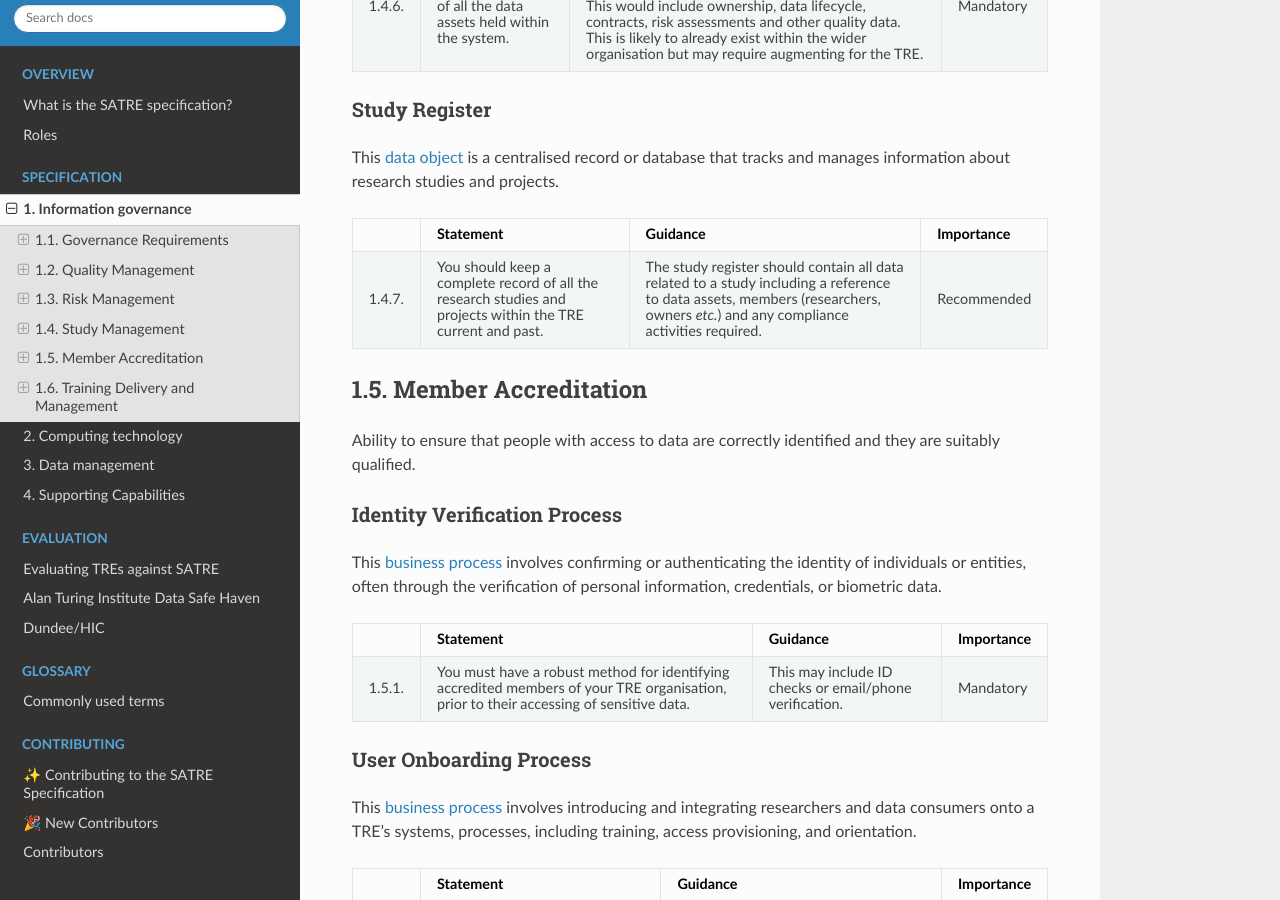
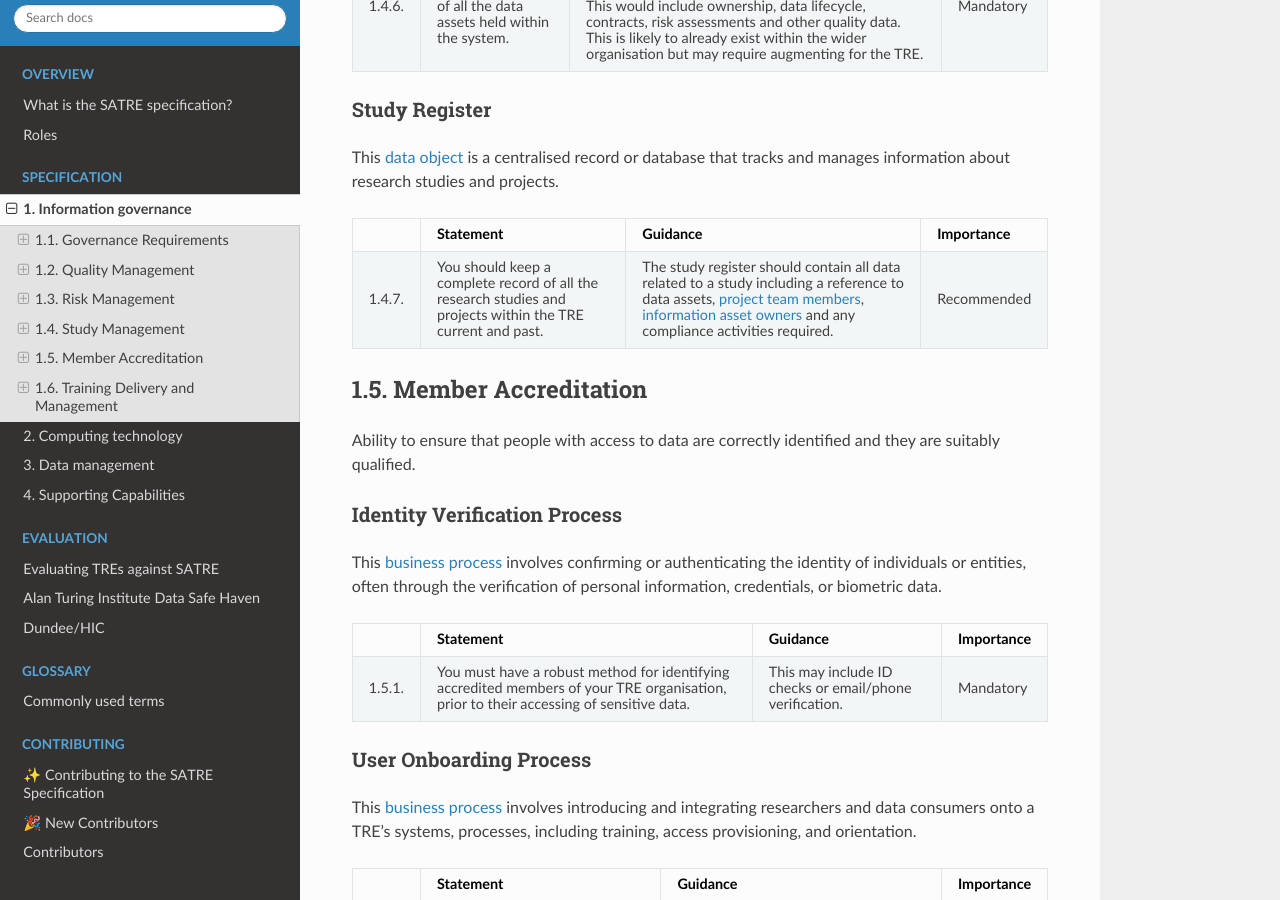
Before and after one commit to sa-tre/satre-specification, a Sphinx documentation site: the page built from docs/source/pillars/information_governance.md, in a window 1280 px wide and 900 px high, scrolled down 7328 px. Built offline with Sphinx 7.4.7 and the Read the Docs theme 2.0.0, drawn with Linux system fonts in a browser that asks for light colours.

Commit message:
update study register

````diff
--- a/docs/source/pillars/information_governance.md
+++ b/docs/source/pillars/information_governance.md
@@ -429,7 +429,7 @@ This {term}`data object <data object>` is a centralised record or database that
   - Importance
 * - 1.4.7.
   - You should keep a complete record of all the research studies and projects within the TRE current and past.
-  - The study register should contain all data related to a study including a reference to data assets, members (researchers, owners _etc._) and any compliance activities required.
+  - The study register should contain all data related to a study including a reference to data assets, {ref}`project team members <project_roles>`, {ref}`information asset owners <data_roles>` and any compliance activities required.
   - Recommended
 ```
 
````
